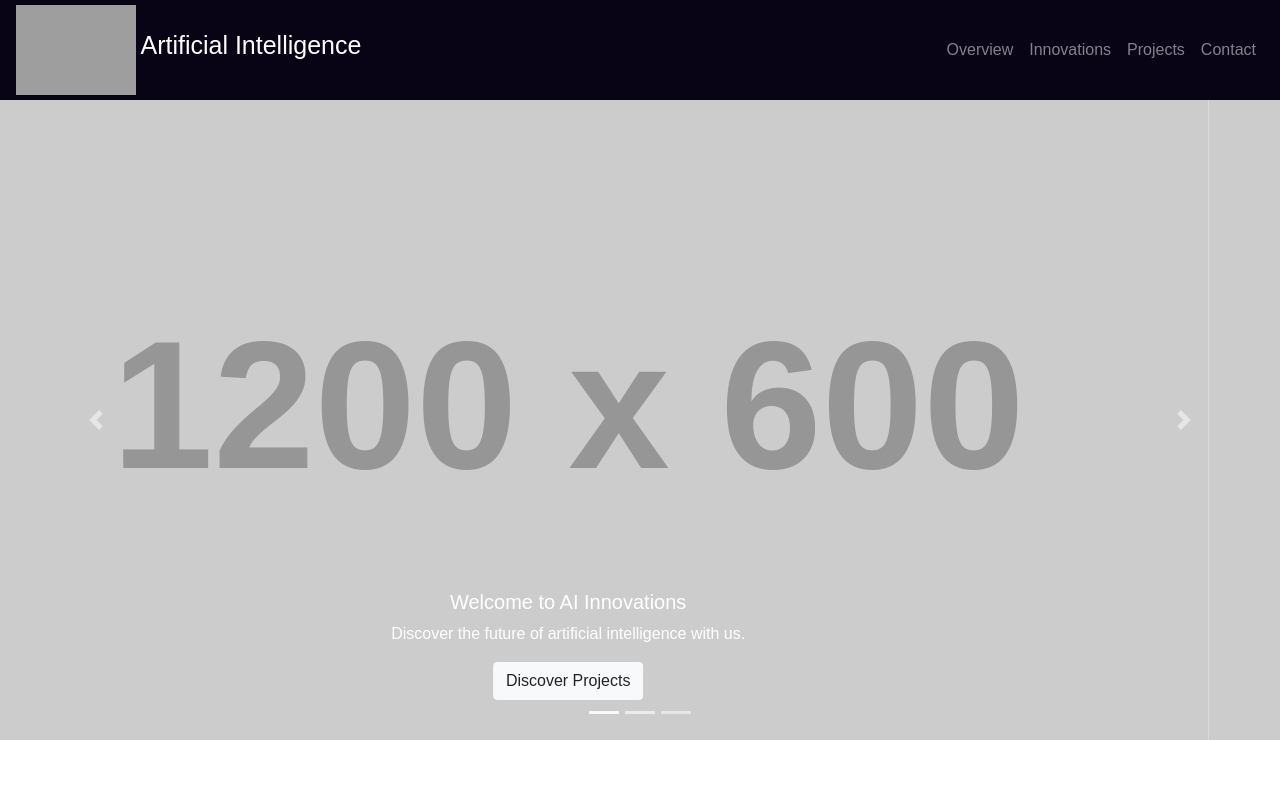
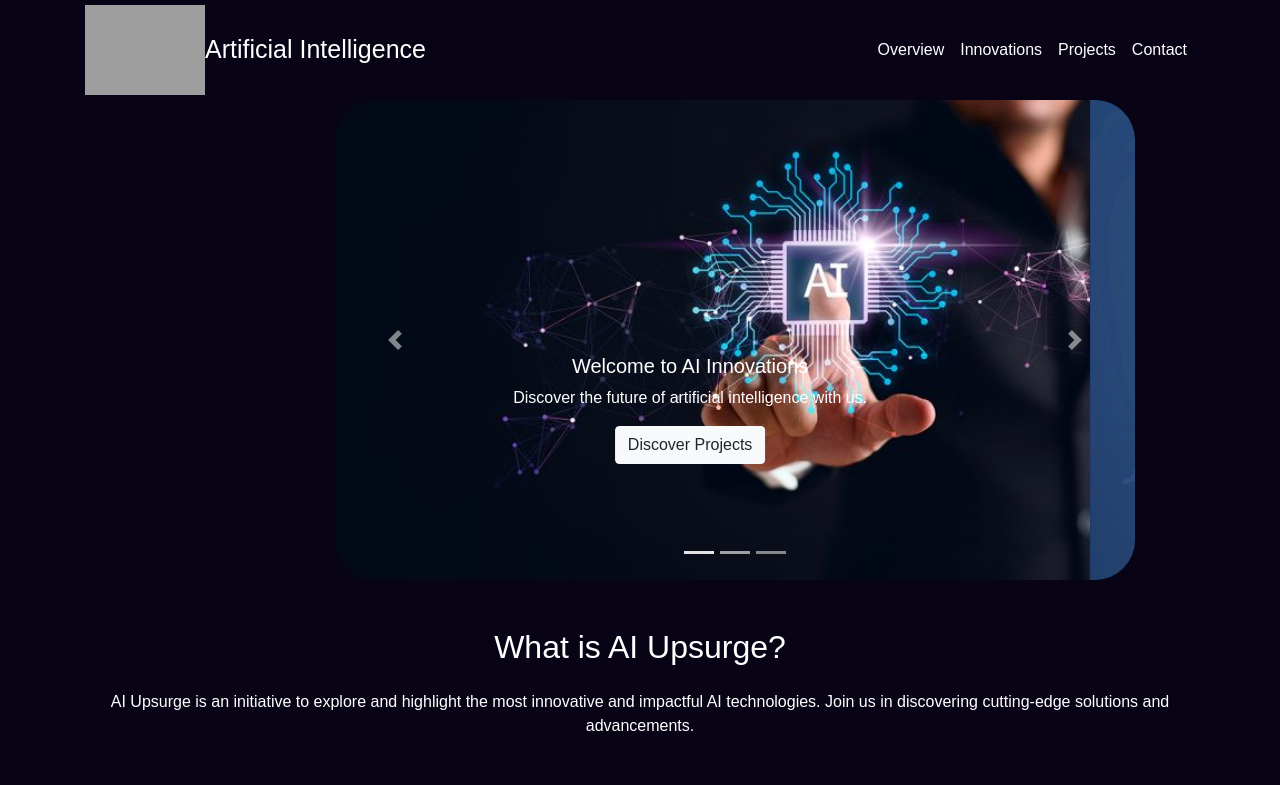
Before and after one commit to Samarsingh1011/dmmits_codjam, a website: page Mains/index.html in a window 1280 px wide. Shown: the top 785 px of the page. Drawn offline with nearby package versions, Linux system fonts and the light colour scheme; grey boxes are pictures that could not be loaded; placeholder pictures from the web are drawn by us.

Commit message:
intropage

```diff
--- a/Mains/index.html
+++ b/Mains/index.html
@@ -9,26 +9,35 @@
     <link href="styles.css" rel="stylesheet">
 </head>
 <body>
-    <!-- Navbar -->
-
     <nav class="navbar navbar-expand-lg navbar-dark bg-dark" id="navv">
-        <div class = 'mynavbar'>
+        <div class='container'>
             <img src="../img_gif/ai_gif.gif" alt="Exciting AI Projects" class="img-fluid" style="max-width: 120px; height: auto;">
-        <a class="navbar-brand" href="#">Artificial Intelligence</a>        </div>
+            <a class="navbar-brand" href="#">Artificial Intelligence</a>
             <button class="navbar-toggler" type="button" data-toggle="collapse" data-target="#navbarNav" aria-controls="navbarNav" aria-expanded="false" aria-label="Toggle navigation">
                 <span class="navbar-toggler-icon"></span>
             </button>
             <div class="collapse navbar-collapse" id="navbarNav">
-            <ul class="navbar-nav ml-auto" id="'fullist">
+                <ul class="navbar-nav ml-auto" id="fullist">
+                    <!-- <li class="nav-item dropdown">
+                        <a class="nav-link dropdown-toggle" href="#" id="navbarDropdown" role="button" data-toggle="dropdown" aria-haspopup="true" aria-expanded="false">
+                            Dropdown
+                        </a>
+                        <div class="dropdown-menu" aria-labelledby="navbarDropdown">
+                            <a class="dropdown-item" href="#">Action</a>
+                            <a class="dropdown-item" href="#">Another action</a>
+                            <div class="dropdown-divider"></div>
+                            <a class="dropdown-item" href="#">Something else here</a>
+                        </div>
+                    </li> -->
                     <li class="nav-item"><a class="nav-link" href="#overview">Overview</a></li>
                     <li class="nav-item"><a class="nav-link" href="#innovations">Innovations</a></li>
                     <li class="nav-item"><a class="nav-link" href="#projects">Projects</a></li>
                     <li class="nav-item"><a class="nav-link" href="#contact">Contact</a></li>
                 </ul>
             </div>
+        </div>
     </nav>
 
-    <!-- Hero Section -->
     <header class="hero-section text-light">
         <div id="heroCarousel" class="carousel slide" data-ride="carousel">
             <ol class="carousel-indicators">
@@ -38,7 +47,7 @@
             </ol>
             <div class="carousel-inner">
                 <div class="carousel-item active">
-                    <img src="https://via.placeholder.com/1200x600" class="d-block w-100" alt="Slide 1">
+                    <img src="../img_gif/im1.jpeg" class="d-block w-100" alt="Slide 1">
                     <div class="carousel-caption d-none d-md-block">
                         <h5>Welcome to AI Innovations</h5>
                         <p>Discover the future of artificial intelligence with us.</p>
@@ -46,7 +55,7 @@
                     </div>
                 </div>
                 <div class="carousel-item">
-                    <img src="https://via.placeholder.com/1200x600" class="d-block w-100" alt="Slide 2">
+                    <img src="../img_gif/img_2.webp" class="d-block w-100" alt="Slide 2">
                     <div class="carousel-caption d-none d-md-block">
                         <h5>Cutting-Edge Technology</h5>
                         <p>Explore groundbreaking advancements in AI.</p>
@@ -54,7 +63,7 @@
                     </div>
                 </div>
                 <div class="carousel-item">
-                    <img src="https://via.placeholder.com/1200x600" class="d-block w-100" alt="Slide 3">
+                    <img src="../img_gif/img_3.webp" class="d-block w-100" alt="Slide 3">
                     <div class="carousel-caption d-none d-md-block">
                         <h5>Innovative Solutions</h5>
                         <p>Join us in creating the next big thing in AI.</p>
@@ -73,7 +82,6 @@
         </div>
     </header>
 
-    <!-- Overview Section -->
     <section id="overview" class="py-5">
         <div class="container">
             <h2 class="text-center mb-4">What is AI Upsurge?</h2>
@@ -81,7 +89,6 @@
         </div>
     </section>
 
-    <!-- Innovations Section -->
     <section id="innovations" class="py-5 bg-light">
         <div class="container">
             <h2 class="text-center mb-4">AI Innovations</h2>
@@ -117,7 +124,6 @@
         </div>
     </section>
 
-    <!-- Projects Section -->
     <section id="projects" class="py-5">
         <div class="container">
             <h2 class="text-center mb-4">Our Projects</h2>
@@ -156,7 +162,6 @@
         </div>
     </section>
 
-    <!-- Contact Section -->
     <section id="contact" class="py-5 bg-light">
         <div class="container">
             <h2 class="text-center mb-4">Contact Us</h2>
@@ -175,18 +180,16 @@
                     <label for="message">Message</label>
                     <textarea class="form-control" id="message" rows="4" required></textarea>
                 </div>
-                <button type="submit" class="btn btn-primary">Send Message</button>
+                <button type="submit" class="btn btn-dark">Send Message</button>
             </form>
         </div>
     </section>
 
-    <!-- Footer -->
-    <footer class="bg-dark text-light text-center py-3">
-        <div class="container">
-            <p>&copy; 2023 AI Upsurge. All rights reserved.</p>
-            <a href="#" class="text-light mx-2"><i class="fab fa-facebook-f"></i></a>
-            <a href="#" class="text-light mx-2"><i class="fab fa-twitter"></i></a>
-            <a href="#" class="text-light mx-2"><i class="fab fa-instagram"></i></a>
+    <footer class="bg-dark text-light py-3">
+        <div class="container text-center">
+            <p>&copy; 2024 AI Upsurge. All rights reserved.</p>
+            <a href="#" class="mr-2">Privacy Policy</a>
+            <a href="#">Terms of Service</a>
         </div>
     </footer>
 
--- a/Mains/styles.css
+++ b/Mains/styles.css
@@ -1,48 +1,60 @@
-html{
-    background: linear-gradient(
-        135deg,
-        rgba(240, 240, 240, 1) 0%,
-        rgba(200, 200, 200, 1) 100%
-    ) !important;
+
+.dropdown-menu {
+    z-index: 1040;
+}
+.nav-link{
+    background-color:  rgb(9, 3, 22) !important;
 }
 .hero-section {
-    position: relative;
-    height: 50vh;
-    overflow: auto;
+    height: 80vh;
 
 }
+
 .carousel-item {
     height: 100%;
+    width: 100%;
+
 }
+
 .carousel-item img {
     object-fit: cover;
     height: 100%;
     width: 100%;
+    display: block;
+
+
 }
+/* .carousel-inner {
+    height: 100%;
+} */
 
+.carousel-caption {
+    bottom: 20%;
+    text-align: center; /* Centers the caption text */
+}
 #navv {
     background-color: rgb(9, 3, 22) !important;
     max-height: 100px;
-
+    border-radius: 100px;
 }
-.navbar-brand{
+#contact{
+    background:  rgb(41, 39, 39) !important;
+}
+.navbar-brand {
     font-size: 25px;
 }
-.nav-link{
-    background-color: rgb(9, 3, 22) !important;
 
+.nav-link {
+    color: #fff !important;
 }
+
+.img-fluid {
+    max-width: 120px;
+    height: auto;
+}
+
 body {
     font-family: Arial, sans-serif;
-
-}
-
-.hero-section {
-    height: 80vh;
-    color: #fff;
-    display: flex;
-    align-items: center;
-    justify-content: center;
 }
 
 footer a {
@@ -55,8 +67,75 @@ footer a:hover {
     color: #ddd;
 }
 
-/* .navbar-expand-lgnavbar-darkbg-dark{
-    background-color: #dacccc;
-} *//* Override Bootstrap Navbar Styles */
+@media (max-width: 768px) {
+    .navbar-brand {
+        font-size: 20px;
+    }
 
-/* Override Bootstrap Navbar Styles */
+    .img-fluid {
+        max-width: 100px;
+    }
+
+    .hero-section {
+        height: 60vh;
+    }
+}
+
+@media (max-width: 576px) {
+    .navbar-brand {
+        font-size: 18px;
+    }
+
+    .img-fluid {
+        max-width: 80px;
+    }
+
+    .hero-section {
+        height: 50vh;
+    }
+}
+
+.navbar {
+    position: relative;
+    z-index: 1030;
+}
+
+
+.hero-section {
+    position: relative;
+}
+
+
+.dropdown-item {
+    color: #ffffff;
+}
+
+
+body{
+   background: rgb(9, 3, 22) !important;
+}
+.hero-section {
+    max-height: 60vh;
+    display: flex;
+    position: relative;
+    width: 50%;
+    margin-left: auto;
+    margin-right: auto;
+    padding: 0 15px;
+}
+.carousel-inner{
+    width: 100vh;
+    height: 100%;
+    border-radius: 40px;
+
+}
+
+@media (max-width: 768px) {
+    .hero-section {
+        margin-left: 0;
+        margin-right: 0;
+    }
+}
+.py-5{
+    color: white;
+}
```
Also changed, not shown: img_gif/im1.jpeg (added), img_gif/img_2.webp (added), img_gif/img_3.webp (added). Lines whose indentation alone changed are shown as unchanged.
